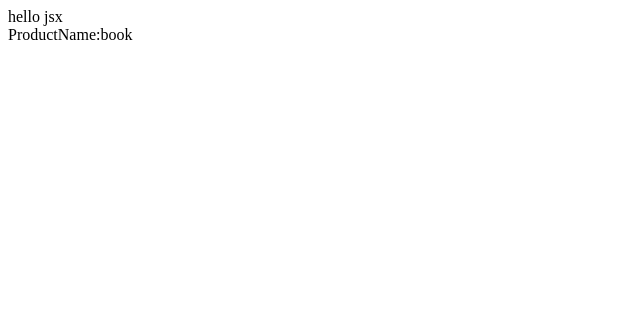
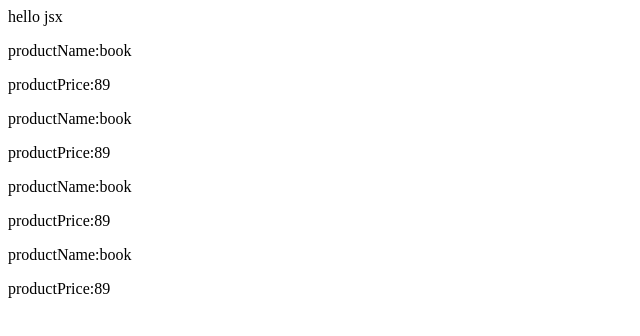
Before and after one commit to erfanmahdipoor/todo, a React (Create React App) app: page / in a window 1280 px wide. Shown: the top 336 px of the page, without its empty margins (0-640 px from the left). Built offline with nearby package versions, Linux system fonts and the light colour scheme.

Commit message:
reusable && dynamic content

```diff
--- a/src/App.js
+++ b/src/App.js
@@ -5,6 +5,9 @@ render(){
     return(
     <div>
         <div id="main">hello jsx</div>
+        <Product/>
+        <Product/>
+        <Product/>
         <Product/>
     </div>
 
--- a/src/components/product/Product.js
+++ b/src/components/product/Product.js
@@ -1,8 +1,13 @@
 import React from 'react'
 
 const Product = () => {
+const price =89;
+
   return (
-    <div>ProductName:book</div>
+    <div>
+      <p>productName:book</p>
+      <p>productPrice:{price}</p>
+    </div>
   )
 }
 
```
